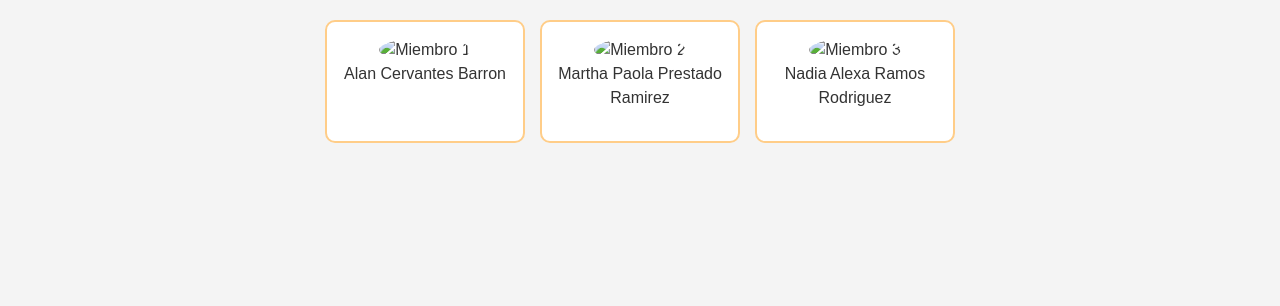
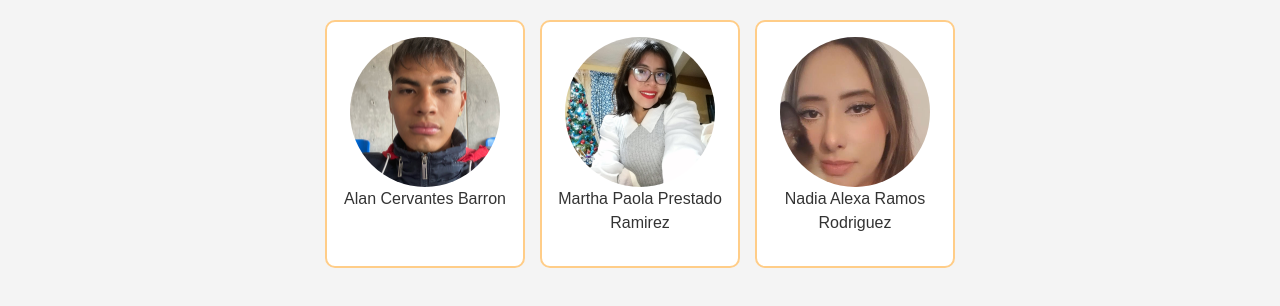
Before and after one commit to PaolaPrestado/COBIT, a plain HTML site: page index.html in a window 1280 px wide. Shown: the part 236-542 px from the top of the page. Drawn offline with nearby package versions, Linux system fonts and the light colour scheme.

Commit message:
Update index.html

```diff
--- a/index.html
+++ b/index.html
@@ -98,15 +98,15 @@
         <section class="team">
             <h2 class="color5" style="text-align: center; width: 100%;">Nuestro equipo</h2>
             <div class="team-member">
-                <img src="miembro1.jpg" alt="Miembro 1">
+                <img src="img/miembro1.jpg" alt="Miembro 1">
                 <p>Alan Cervantes Barron</p>
             </div>
             <div class="team-member">
-                <img src="miembro2.jpg" alt="Miembro 2">
+                <img src="img/miembro2.jpg" alt="Miembro 2">
                 <p>Martha Paola Prestado Ramirez</p>
             </div>
             <div class="team-member">
-                <img src="miembro3.jpg" alt="Miembro 3">
+                <img src="img/miembro3.jpg" alt="Miembro 3">
                 <p>Nadia Alexa Ramos Rodriguez</p>
             </div>
         </section>
```
